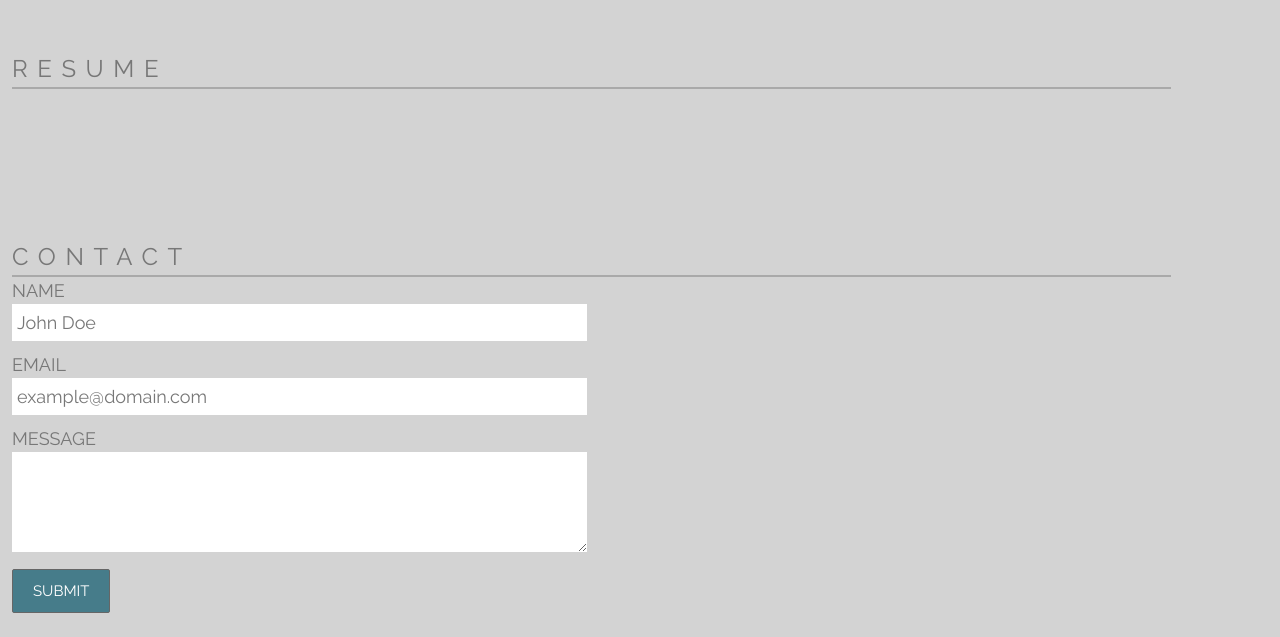
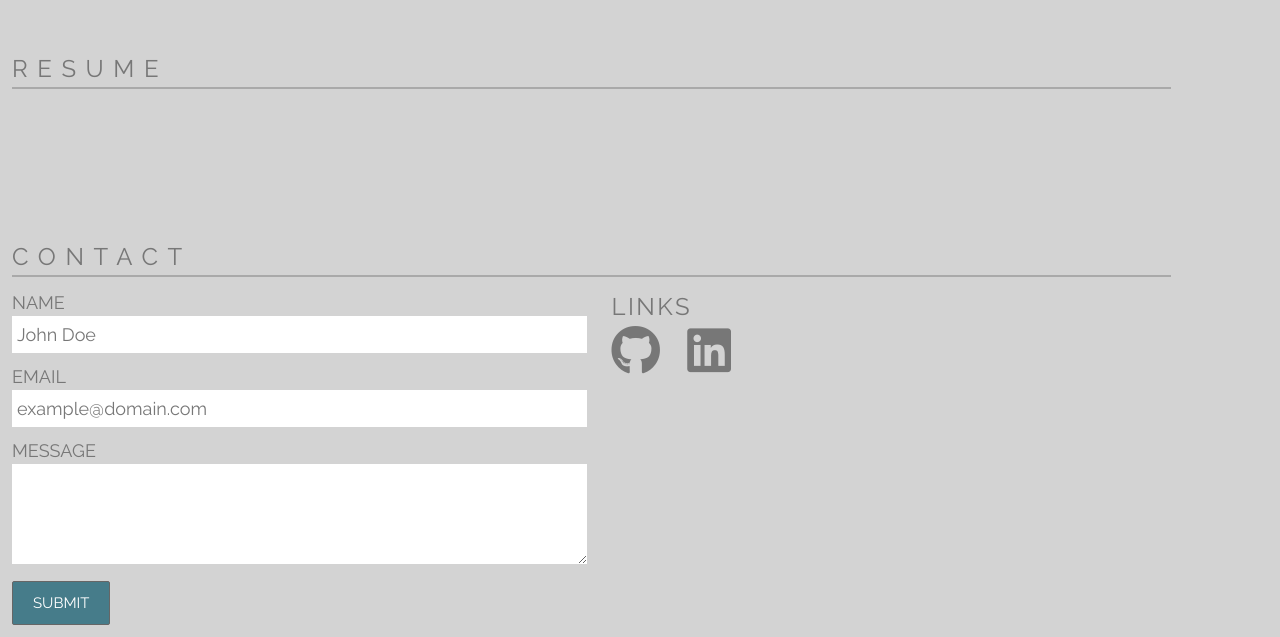
Before and after one commit to michaelhrivnak/UpdatedPortfolio, a plain HTML site: page index.html in a window 1280 px wide. Shown: the part 1490-2127 px from the top of the page. Drawn offline with Linux system fonts and the light colour scheme.

Commit message:
added external links

```diff
--- a/assets/css/style.css
+++ b/assets/css/style.css
@@ -75,6 +75,7 @@ input{
 }
 form{
     padding-right:5px;
+    width:50%;
 }
 input[type=submit]{
     background-color: #467C8A;
@@ -111,7 +112,13 @@ input[type=submit]:hover{
     height: auto;
     box-shadow: -2px -2px 2px 2px rgb(162,162,162,0.3);
 }
-
+a > i{
+    font-size:50px;
+    margin-right: 25px;
+}
+a:hover > i{
+    color:#467C8A;
+}
 .portfolio-image:hover{
     border: 2px solid #467C8A;
     cursor:pointer;
--- a/index.html
+++ b/index.html
@@ -6,6 +6,7 @@
         <link rel="stylesheet" type="text/css" href="./assets/css/style.css"/>
         <meta charset="UTF-8">
         <title>Michael Hrivnak - Portfolio</title>
+        <link rel="stylesheet" href="https://use.fontawesome.com/releases/v5.8.1/css/all.css" integrity="sha384-50oBUHEmvpQ+1lW4y57PTFmhCaXp0ML5d60M1M7uH2+nqUivzIebhndOJK28anvf" crossorigin="anonymous"/>
         <link href="https://fonts.googleapis.com/css?family=Raleway&display=swap" rel="stylesheet">
         <link rel="shortcut icon" href="assets/images/MichaelHrivnak.png">
     </head>
@@ -73,7 +74,8 @@
             <section id="contact" class="text-2xl tracking-widest">
                 <h1>CONTACT</h1>
                 <hr>
-                <form class="text-lg tracking-normal">
+                <div class="w-full flex pt-3">
+                    <form class="text-lg inline-block tracking-normal">
                         <div class="input">
                             <label class="input-title">NAME</label>
                             <input type="text" name="name" value="John Doe" onfocus="this.value=''">
@@ -88,6 +90,14 @@
                         </div>
                         <input type="submit" class="btn submit" value="SUBMIT">
                     </form>
+                    <div id="externalLinks" class="w-2 pl-5">
+                        <label class="block">LINKS</label>
+                        <div class="inline-flex">
+                            <a href="https://github.com/michaelhrivnak"><i class="fab fa-github"></i></a>
+                            <a href="https://www.linkedin.com/in/michael-hrivnak-9a81aa38"><i class="fab fa-linkedin"></i></a>
+                        </div>
+                    </div>
+                </div>
             </section>
         </main>
         <script>
```
Lines whose indentation alone changed are shown as unchanged.
